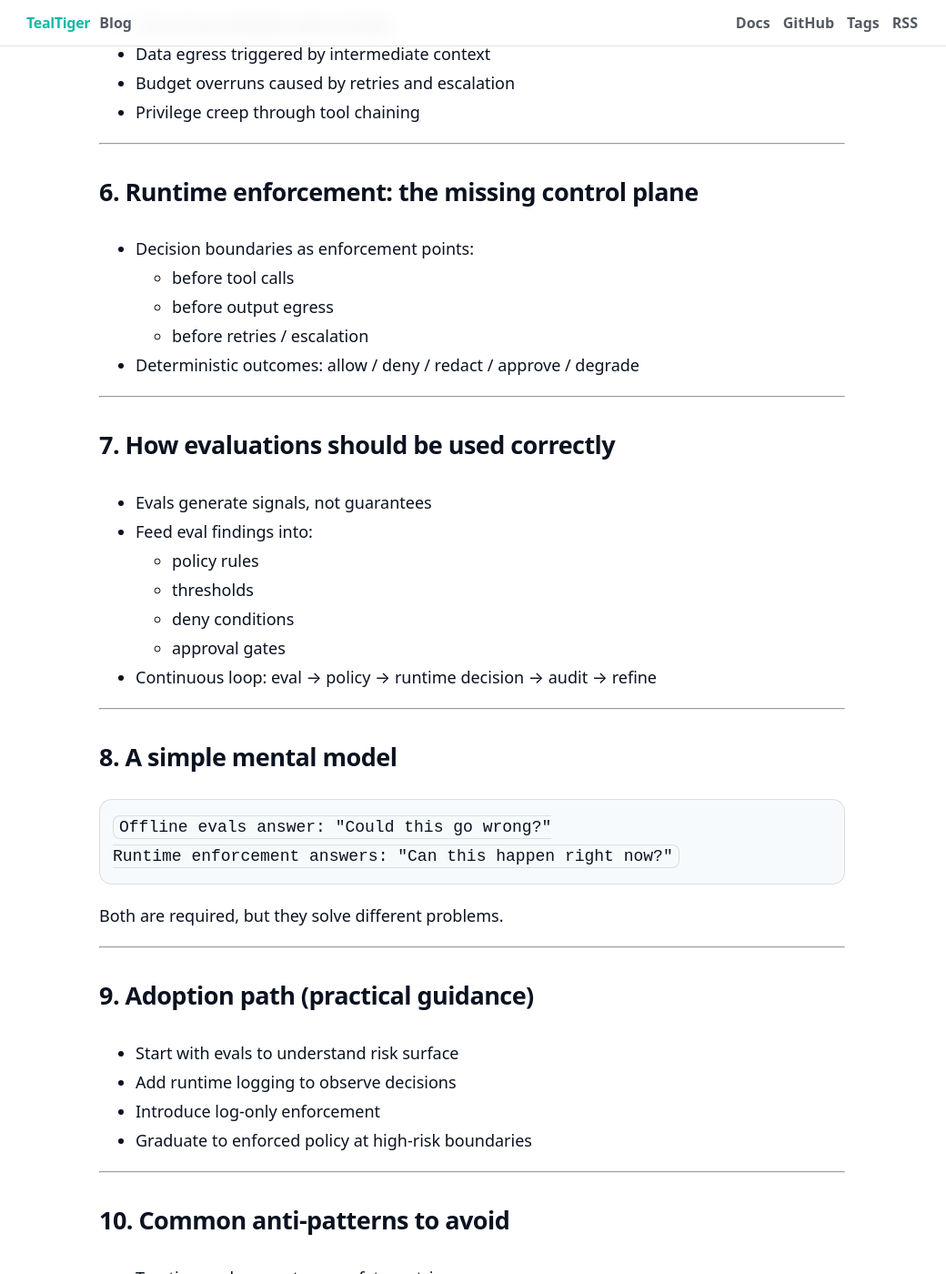
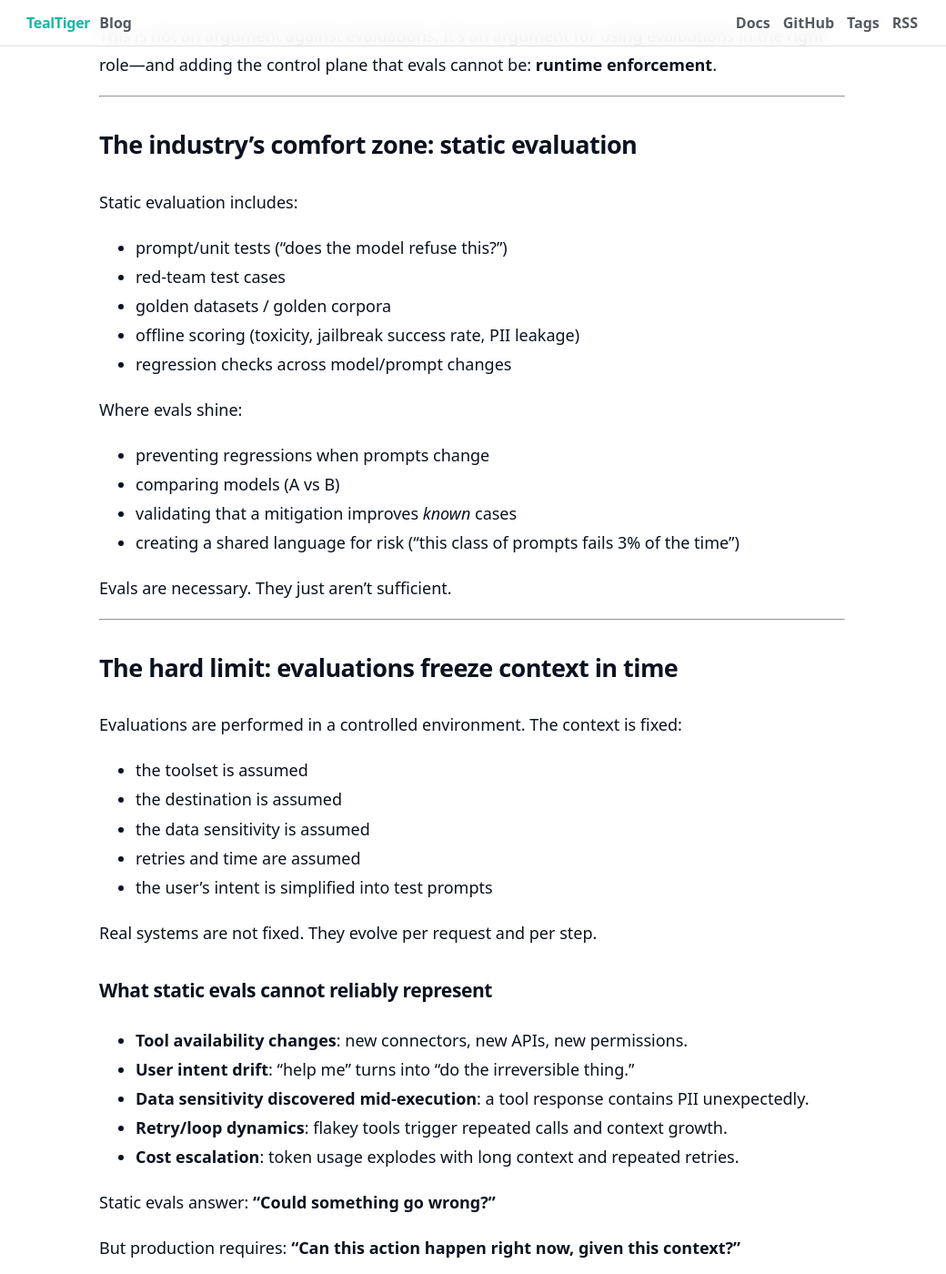
Before and after one commit to agentguard-ai/TealTiger-Blogs, a Jekyll site: the page built from _posts/2026-02-27-why-runtime-enforcement-beats-static-evaluation.md, in a window 1280 px wide and 1400 px high, scrolled down 1589 px. Shown: the whole window at 91% size, without its empty margins (121-1161 px from the left). Built offline with Jekyll 4.4.1, drawn with Linux system fonts in a browser that asks for light colours; some of the changed text lies outside the part shown.

Commit message:
Update 2026-02-27-why-runtime-enforcement-beats-static-evaluation.md

````diff
--- a/_posts/2026-02-27-why-runtime-enforcement-beats-static-evaluation.md
+++ b/_posts/2026-02-27-why-runtime-enforcement-beats-static-evaluation.md
@@ -1,114 +1,280 @@
 ---
 title: "Why Runtime Enforcement Beats Static Evaluation"
 description: Offline evaluations are necessary—but insufficient. In agentic AI systems, real risk emerges at runtime, not in test suites.
-date: 2026-02-27 14:00:00 +0530
+date: 2026-02-27 14:30:00 +0530
 tags: [runtime, evaluation, governance, agents, security]
 ---
 
-# Post #6 — Outline
+## Executive summary (TL;DR)
 
-## 1. Executive summary (TL;DR)
-- Static evaluations catch known failure modes, not emergent ones
-- Agentic risk is contextual, multi-step, and time-dependent
-- Runtime enforcement is where governance actually works
-- Evaluations should *inform* policy, not replace it
+- **Static evaluations** are great at catching *known* failure modes and preventing regressions.
+- **Agentic AI risk is contextual and multi-step**—new risk can appear mid-execution (tools, data, destinations, retries).
+- **Runtime enforcement is where governance actually works**: decision boundaries with deterministic outcomes (allow/deny/redact/approve/degrade).
+- The correct posture is **eval → policy → runtime decision → audit → refine**. Evals inform policy; enforcement contains impact.
 
 ---
 
-## 2. The industry’s comfort zone: static evaluation
-- Why evals feel safe and measurable
-- Typical forms: prompt tests, red-teaming, benchmark suites, golden datasets
-- Where evals shine (regressions, model comparison, prompt changes)
+## One-screen diagram: static eval vs runtime enforcement
+
+```text
+Offline evaluation (before deployment)
+  inputs: test prompts + golden corpus + red-team cases + benchmark suites
+  outputs: scores, regressions, risk signals
+
+  answers: "Could this go wrong?"  (probability reduction)
+
+────────────────────────────────────────────────────────────────────────────
+
+Runtime enforcement (during execution)
+  decision boundaries:
+    [B1] before tool call     [B2] before output egress     [B3] before retries/escalation
+
+  outcomes (deterministic):
+    allow | deny | redact | require-approval | degrade (cheaper model / fewer tools / smaller context)
+
+  answers: "Can this happen right now?"  (impact reduction)
+
+Audit:
+  reason-coded event emitted after each boundary decision
+```
 
 ---
 
-## 3. The hard limit of static evals
-- Evaluations freeze context in time
-- They cannot account for:
-  - tool availability changes
-  - user intent drift
-  - data sensitivity discovered mid-execution
-  - retry and loop dynamics
-  - cost escalation
+Most teams start their AI safety journey with evaluations.
+That makes sense: evals are measurable, repeatable, and feel like engineering.
 
-Key claim:
-> Passing evals does not imply safe runtime behavior.
+But once you deploy agentic systems—LLMs that plan, call tools, ingest results, and replan—evaluation-first thinking hits a hard limit.
+
+> **Passing evals does not imply safe runtime behavior.**
+
+This is not an argument against evaluations.
+It’s an argument for using evaluations in the right role—and adding the control plane that evals cannot be: **runtime enforcement**.
 
 ---
 
-## 4. Why agentic systems break evaluation-first thinking
-- Agents plan, act, observe, and replan
-- Risk compounds across steps
-- A safe step 1 does not guarantee a safe step 5
-- Most incidents emerge *between* steps, not at entry
+## The industry’s comfort zone: static evaluation
+
+Static evaluation includes:
+- prompt/unit tests (“does the model refuse this?”)
+- red-team test cases
+- golden datasets / golden corpora
+- offline scoring (toxicity, jailbreak success rate, PII leakage)
+- regression checks across model/prompt changes
+
+Where evals shine:
+- preventing regressions when prompts change
+- comparing models (A vs B)
+- validating that a mitigation improves *known* cases
+- creating a shared language for risk (“this class of prompts fails 3% of the time”)
+
+Evals are necessary.
+They just aren’t sufficient.
 
 ---
 
-## 5. Where real failures happen (runtime-only failure modes)
-- Tool misuse despite safe prompts
-- Data egress triggered by intermediate context
-- Budget overruns caused by retries and escalation
-- Privilege creep through tool chaining
+## The hard limit: evaluations freeze context in time
+
+Evaluations are performed in a controlled environment. The context is fixed:
+- the toolset is assumed
+- the destination is assumed
+- the data sensitivity is assumed
+- retries and time are assumed
+- the user’s intent is simplified into test prompts
+
+Real systems are not fixed.
+They evolve per request and per step.
+
+### What static evals cannot reliably represent
+
+- **Tool availability changes**: new connectors, new APIs, new permissions.
+- **User intent drift**: “help me” turns into “do the irreversible thing.”
+- **Data sensitivity discovered mid-execution**: a tool response contains PII unexpectedly.
+- **Retry/loop dynamics**: flakey tools trigger repeated calls and context growth.
+- **Cost escalation**: token usage explodes with long context and repeated retries.
+
+Static evals answer: **“Could something go wrong?”**
+
+But production requires: **“Can this action happen right now, given this context?”**
 
 ---
 
-## 6. Runtime enforcement: the missing control plane
-- Decision boundaries as enforcement points:
-  - before tool calls
-  - before output egress
-  - before retries / escalation
-- Deterministic outcomes: allow / deny / redact / approve / degrade
+## Why agentic systems break evaluation-first thinking
+
+Agentic systems are not one-shot.
+They are multi-step decision processes:
+
+1. plan
+2. choose tools
+3. call tools
+4. ingest results
+5. replan
+6. generate output
+7. (sometimes) loop, retry, escalate
+
+Risk compounds across steps.
+A step that is safe in isolation can become unsafe when chained:
+- tool A returns a secret
+- tool B is then called with that secret
+- output egress includes the secret
+
+In other words:
+
+> **Most incidents emerge *between* steps, not at entry.**
+
+That’s why “we passed our eval suite” is not a strong production safety claim.
 
 ---
 
-## 7. How evaluations should be used correctly
-- Evals generate signals, not guarantees
-- Feed eval findings into:
-  - policy rules
-  - thresholds
-  - deny conditions
-  - approval gates
-- Continuous loop: eval → policy → runtime decision → audit → refine
+## Runtime-only failure modes you will not catch consistently offline
+
+### 1) Tool misuse despite “safe prompts”
+A prompt can say “only use tools when appropriate,” and an agent will still call the wrong tool.
+Static evals might catch the obvious cases.
+They won’t cover the combinatorics of real workflows.
+
+**Runtime answer:** gate tool calls before they happen.
 
 ---
 
-## 8. A simple mental model
+### 2) Data egress triggered by intermediate context
+A model can generate an answer that appears safe—until intermediate tool output injects sensitive content.
+The final output now contains PII, secrets, or restricted data.
 
-```text
-Offline evals answer: "Could this go wrong?"
-Runtime enforcement answers: "Can this happen right now?"
-```
-
-Both are required, but they solve different problems.
+**Runtime answer:** inspect and enforce *before output egress* (redact/block/approve).
 
 ---
 
-## 9. Adoption path (practical guidance)
-- Start with evals to understand risk surface
-- Add runtime logging to observe decisions
-- Introduce log-only enforcement
-- Graduate to enforced policy at high-risk boundaries
+### 3) Budget overruns caused by retries and escalation
+Offline evals usually run on clean infrastructure.
+Production tooling fails.
+Retries happen.
+Context grows.
+Models escalate.
+Spend accelerates.
+
+**Runtime answer:** budget gates on retries, steps, tool fan-out, and model tier.
 
 ---
 
-## 10. Common anti-patterns to avoid
-- Treating eval pass rates as safety metrics
-- Blocking releases solely on static scores
-- Assuming prompt safety generalizes
-- Relying on dashboards instead of gates
+### 4) Privilege creep through tool chaining
+Even if each tool is “safe,” chaining creates privilege amplification:
+- search → retrieve → summarize → send → write
+
+**Runtime answer:** least privilege per step, not per agent.
 
 ---
 
-## 11. Related docs (TealTiger)
-- Policy modes
-- Validation and verification
-- Audit and redaction
-- Logging behavior
-- Security vs governance
+## Runtime enforcement: the missing control plane
+
+Runtime enforcement is not a dashboard.
+It is a decision layer.
+
+The discipline is simple:
+- identify **decision boundaries**
+- evaluate **policy** at those boundaries using live context
+- apply **deterministic outcomes**
+- emit **reason-coded audit events**
+
+### The three boundaries that matter most
+
+1. **Before tool invocation** (side effects begin here)
+2. **Before output egress** (leaks happen here)
+3. **Before retries/escalation** (runaway behavior happens here)
+
+### Deterministic outcomes (not “model behavior”)
+At each boundary, the system must produce one of:
+- allow
+- deny
+- redact
+- require approval
+- degrade (cheaper model, reduced tools, smaller context)
+
+This is where governance becomes real.
 
 ---
 
-## 12. Closing thesis
+## Use evaluations correctly: turn findings into enforceable policies
+
+The correct relationship is:
+
+- **Evals generate signals** (what could go wrong)
+- **Policies encode decisions** (what is allowed)
+- **Enforcement applies decisions** (what happens at runtime)
+
+A practical loop:
+
+1. Run evals / red-team cases
+2. Identify recurring failure modes
+3. Translate failures into policy rules:
+   - deny conditions
+   - thresholds
+   - approval gates
+   - redaction patterns
+4. Deploy policies in **log-only mode**
+5. Review reason-coded decisions
+6. Move high-risk boundaries to **enforced mode**
+7. Repeat
+
+This gives you the best of both worlds:
+- evals reduce uncertainty
+- enforcement reduces impact
+
+---
+
+## A simple mental model
+
+```text
+Offline evals answer: "Could this go wrong?" (reduce probability)
+Runtime enforcement answers: "Can this happen right now?" (reduce impact)
+```
+
+You need both.
+But only one can stop an incident mid-flight.
+
+---
+
+## Adoption path (practical, low-drama)
+
+If you want to adopt this without slowing teams down:
+
+1. **Keep evals** for regressions and known failures
+2. Add **runtime logging** to observe decisions and context
+3. Introduce **policy modes**:
+   - log-only → warn → soft deny → hard deny
+4. Start enforcement at **high-risk boundaries**:
+   - irreversible tools
+   - external network calls
+   - sensitive data egress
+   - premium model escalation
+5. Use audit events to refine policies safely
+
+This avoids “big bang governance” and converges faster.
+
+---
+
+## Common anti-patterns to avoid
+
+- Treating eval pass rates as “safety scores”
+- Blocking releases solely on offline metrics
+- Assuming prompt safety generalizes across contexts
+- Relying on dashboards instead of gates
+- Ignoring cost/time as part of the risk surface
+
+If a control cannot stop the action, it is not a control.
+
+---
+
+## Related docs (TealTiger)
+
+- **Validation and verification**: {{ site.docs_base }}/governance/validation-and-verification
+- **Policy modes**: {{ site.docs_base }}/concepts/policy-modes
+- **Audit and redaction**: {{ site.docs_base }}/concepts/audit-and-redaction
+- **Logging behavior**: {{ site.docs_base }}/audit/logging-behavior
+- **Security vs governance**: {{ site.docs_base }}/concepts/security-vs-governance
+
+---
+
+### Closing thesis
 
 Static evaluation reduces uncertainty.
 
````
